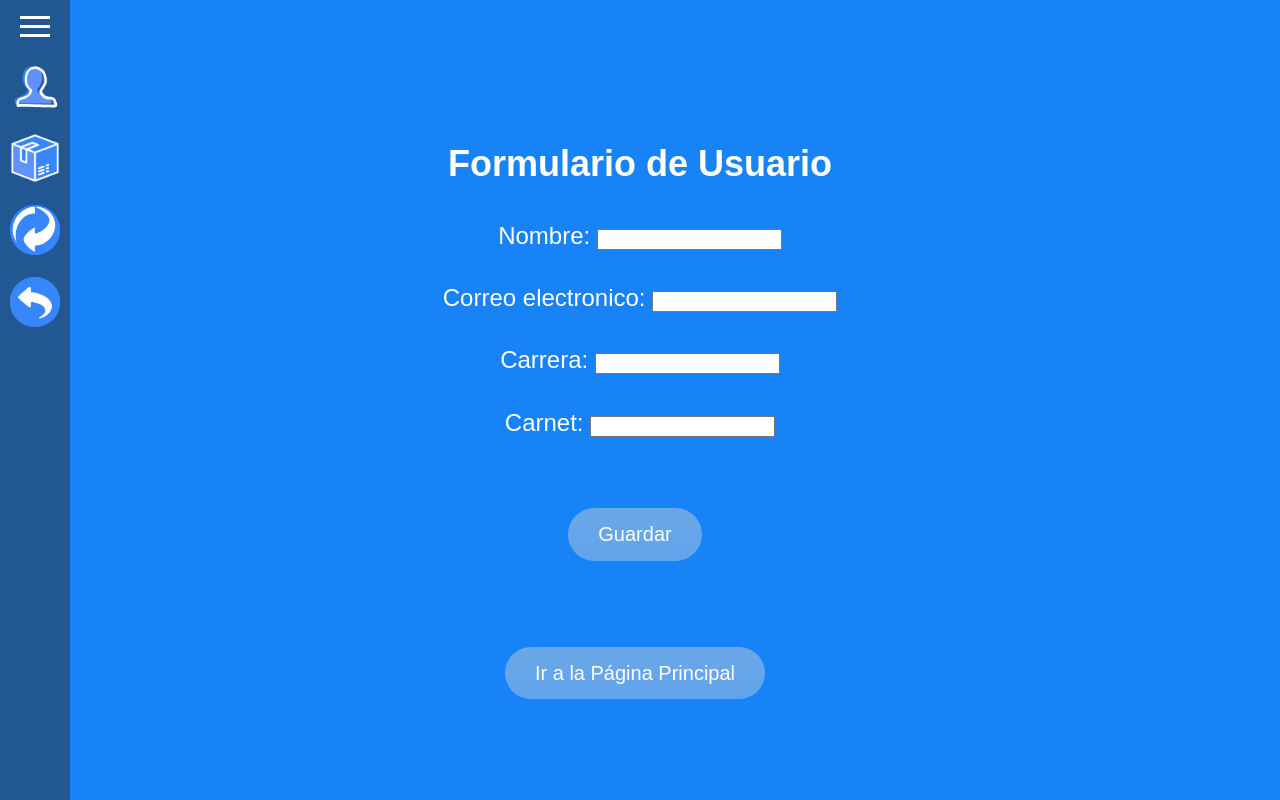
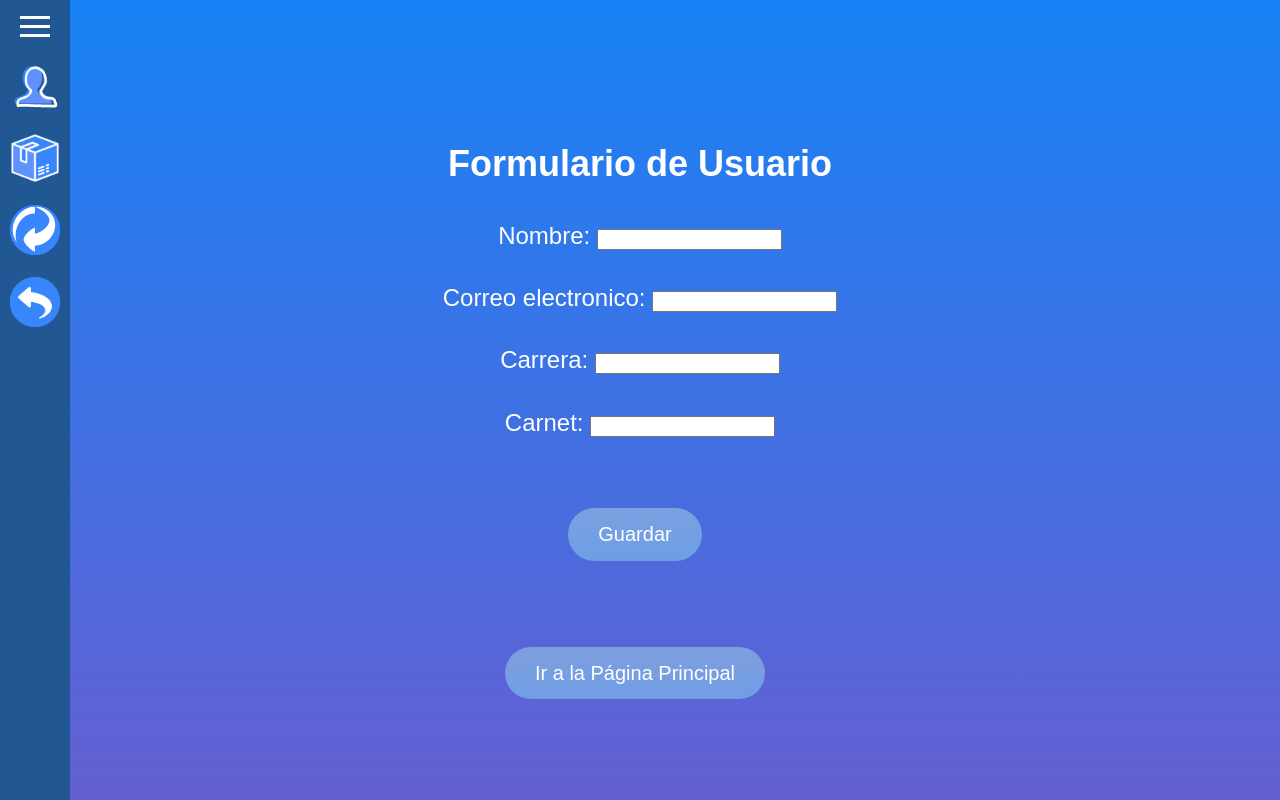
Before and after one commit to DavidAvila6/Semillero2023, a Django app: page /agregar-usuario/ in a window 1280 px wide. Run offline with Django 4.2, Linux system fonts and the light colour scheme.

Commit message:
MoraAzul

```diff
--- a/Aplication/static/css/estilo.css
+++ b/Aplication/static/css/estilo.css
@@ -2,7 +2,7 @@
 body {
     text-align: center;
     font-family: Arial, sans-serif;
-    background: linear-gradient(to bottom, #1783f6, #1783f6); /* Fondo azul claro a oscuro */
+    background: linear-gradient(to bottom, #1783f6, #655fd1); /* Fondo azul claro a oscuro */
     background-attachment: fixed; /* Fondo fijo */
     color: #fff; /* Texto en blanco */
     margin: 0;
```
